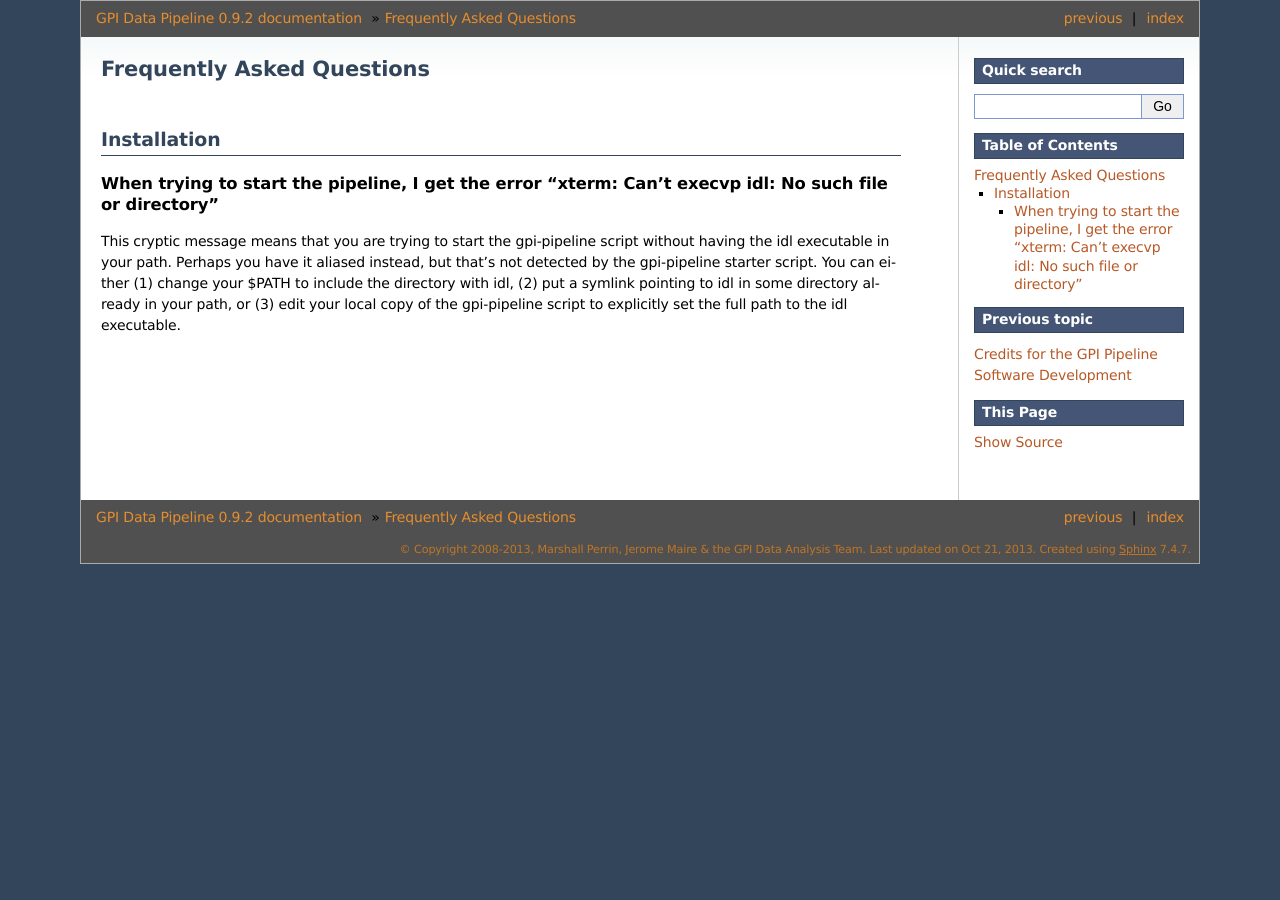
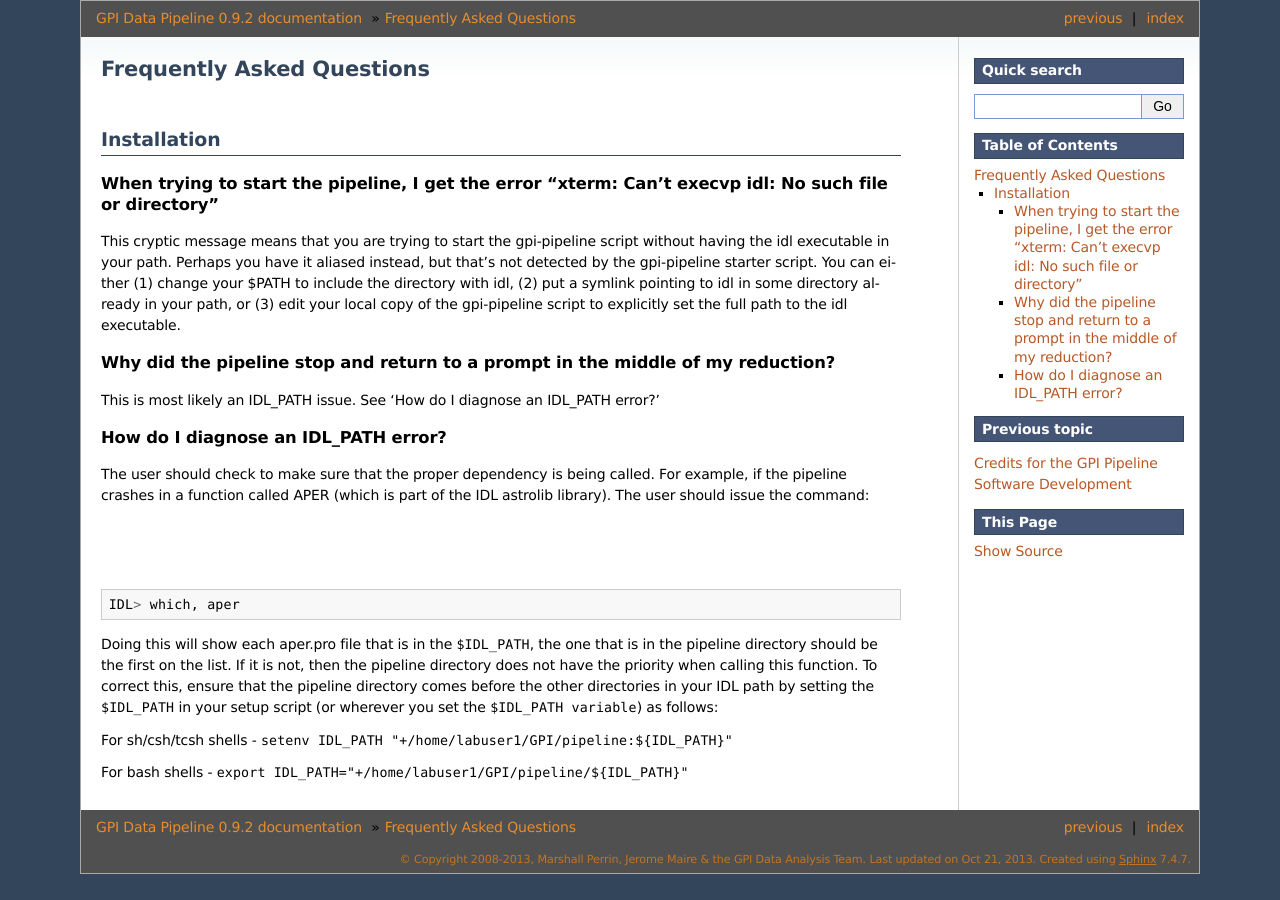
Before and after one commit to geminiplanetimager/gpi_pipeline, a Sphinx documentation site: the page built from documentation/faq.rst, in a window 1280 px wide. Built offline with Sphinx 7.4.7, drawn with Linux system fonts in a browser that asks for light colours; formulas are drawn with MathJax 3.

Commit message:
updated FAQ documentation

```diff
--- a/documentation/faq.rst
+++ b/documentation/faq.rst
@@ -11,3 +14,21 @@
 You can either (1) change your $PATH to include the directory with idl, (2) put a symlink pointing to idl in some
 directory already in your path, or (3) edit your local copy of the gpi-pipeline script to explicitly set the full
 path to the idl executable.
+
+Why did the pipeline stop and return to a prompt in the middle of my reduction?
+----------------------------------------------------------------------------------
+This is most likely an IDL_PATH issue. See 'How do I diagnose an IDL_PATH error?'
+
+How do I diagnose an IDL_PATH error?
+----------------------------------------------------------
+The user should check to make sure that the proper dependency is being called. For example, if the pipeline crashes in a function called APER (which is part of the IDL astrolib library). The user should issue the command:
+
+.. code-block:: idl
+
+    IDL> which, aper
+
+Doing this will show each aper.pro file that is in the ``$IDL_PATH``, the one that is in the pipeline directory should be the first on the list. If it is not, then the pipeline directory does not have the priority when calling this function. To correct this, ensure that the pipeline directory comes before the other directories in your IDL path by setting the ``$IDL_PATH`` in your setup script (or wherever you set the ``$IDL_PATH variable``) as follows:
+
+For sh/csh/tcsh shells - ``setenv IDL_PATH "+/home/labuser1/GPI/pipeline:${IDL_PATH}"``
+
+For bash shells - ``export IDL_PATH="+/home/labuser1/GPI/pipeline/${IDL_PATH}"``
```
Also changed, not shown: other parts of documentation/faq.rst (+3 -0 lines).
